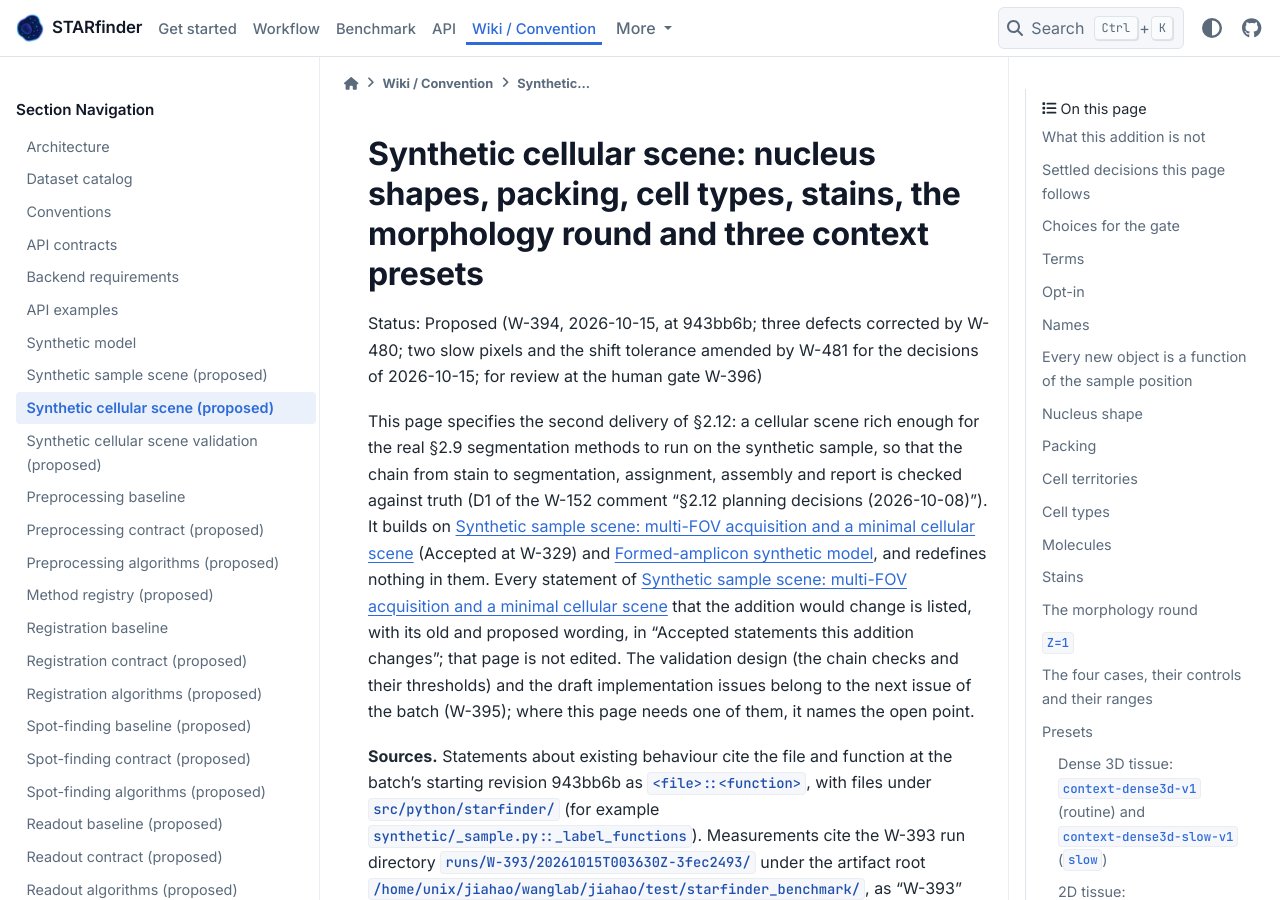
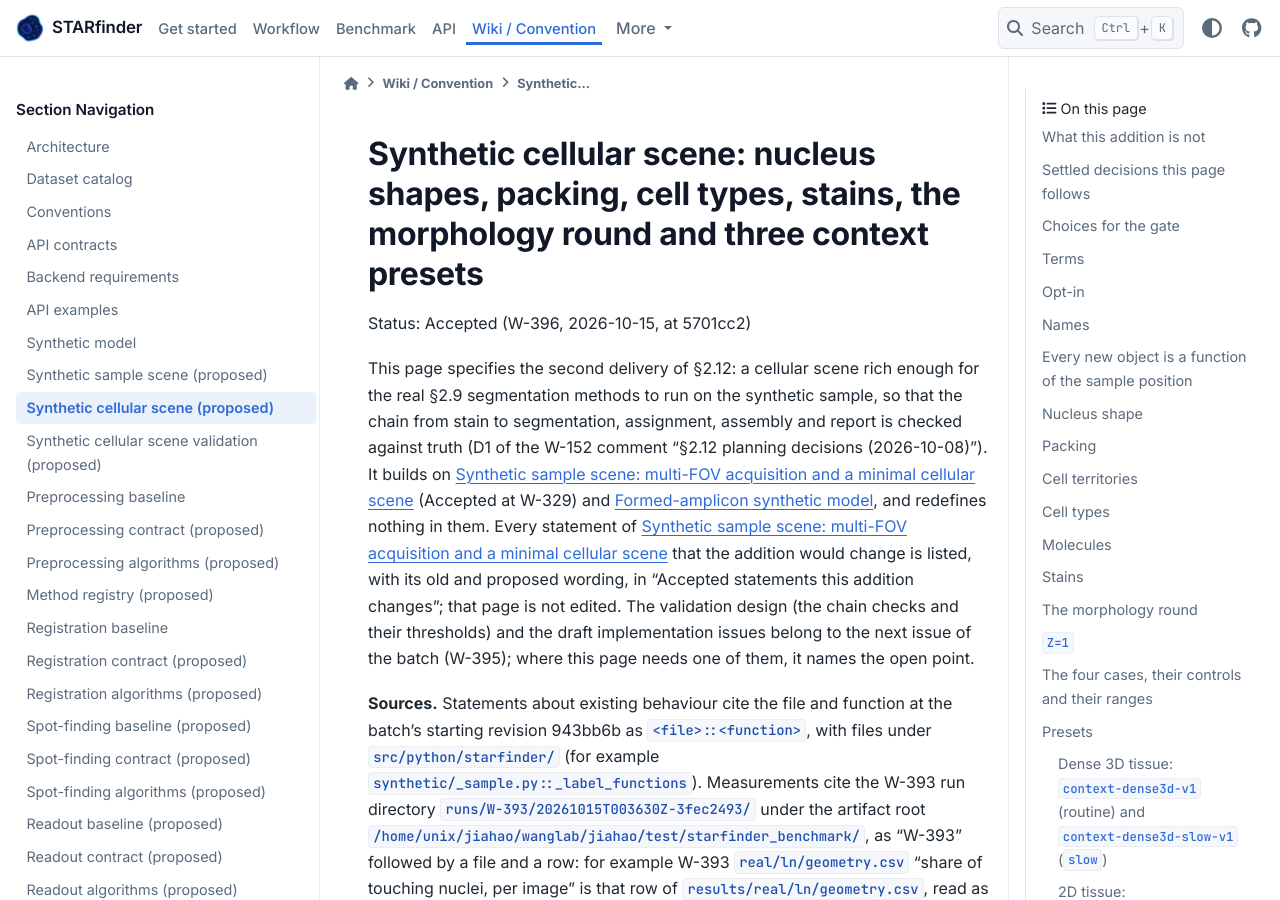
Before and after one commit to wanglab-broad/starfinder, a Sphinx documentation site: the page built from docs/synthetic-cellular-scene.md, in a window 1280 px wide and 900 px high. Built offline with Sphinx 7.4.7 and the PyData theme 0.15.4, drawn with Linux system fonts in a browser that asks for light colours.

Commit message:
docs(w-396): mark the two §2.12 cellular-scene pages as accepted
Jiahao approved the §2.12 cellular-scene specification and its
validation design, with the presets, target ranges, provisional
thresholds and the decision on microsim, at the human gate W-396 on
2026-10-15 (approval record of that date), against revision 5701cc2.
The status line of each of the two pages changes from Proposed to
Accepted with that reference. No other line changes.
Batch-preparation commit of the first §2.12 implementation batch,
applied by the operator.

Co-Authored-By: Claude Opus 5.5 <noreply@anthropic.com>

```diff
--- a/docs/synthetic-cellular-scene.md
+++ b/docs/synthetic-cellular-scene.md
@@ -1,6 +1,6 @@
 # Synthetic cellular scene: nucleus shapes, packing, cell types, stains, the morphology round and three context presets
 
-Status: Proposed (W-394, 2026-10-15, at 943bb6b; three defects corrected by W-480; two slow pixels and the shift tolerance amended by W-481 for the decisions of 2026-10-15; for review at the human gate W-396)
+Status: Accepted (W-396, 2026-10-15, at 5701cc2)
 
 This page specifies the second delivery of §2.12: a cellular scene rich enough for the
 real §2.9 segmentation methods to run on the synthetic sample, so that the chain from
```
Also changed, not shown: docs/synthetic-cellular-scene-validation.md (+1 -1 lines).
